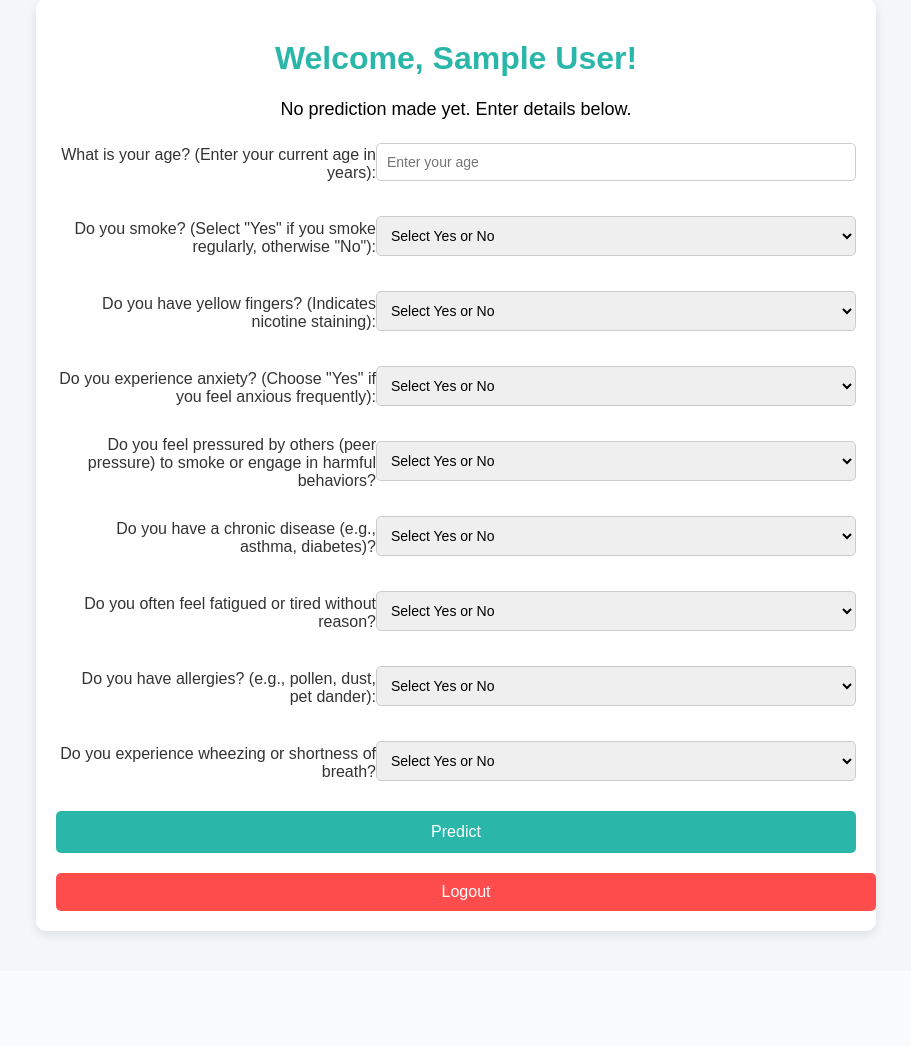
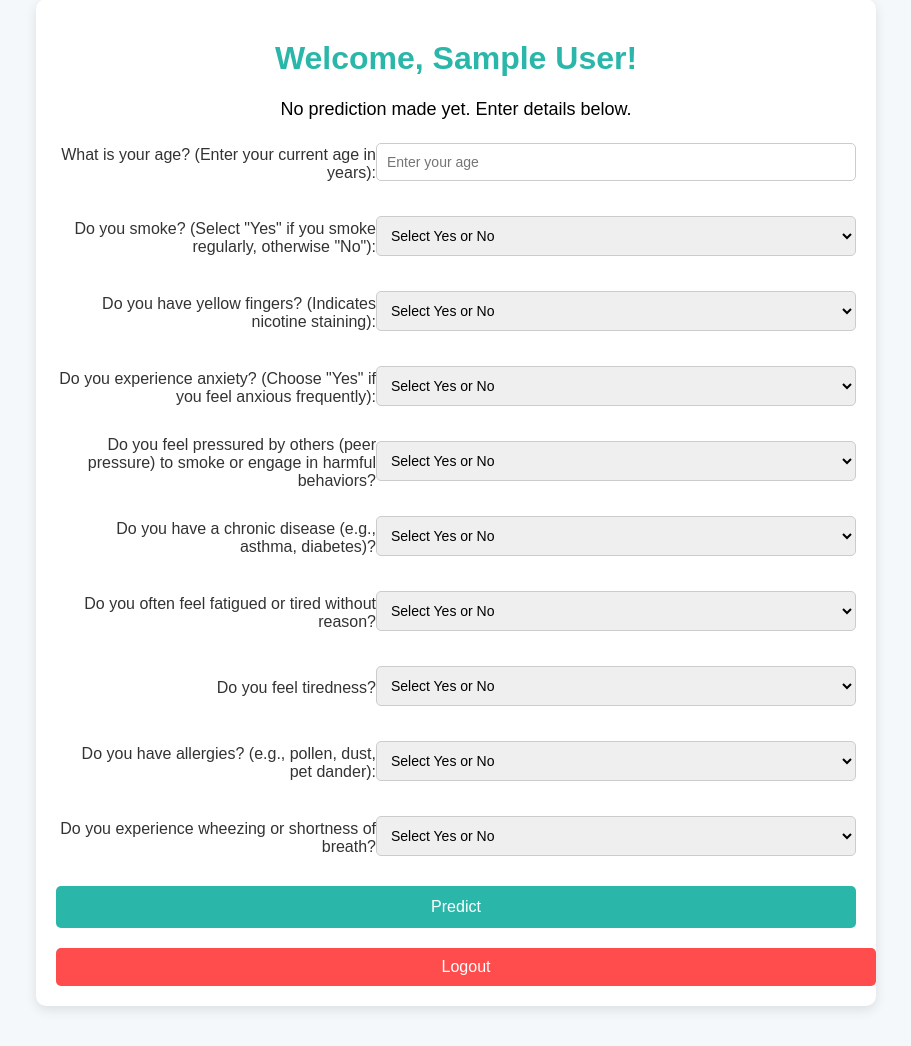
Before and after one commit to Kennady123/flower-detection, a Flask app: page /predict in a window 1280 px wide. Shown: the part 41-1087 px from the top of the page, without its empty margins (184-1095 px from the left). Before the commit the page ends 980 px from the top, so only its background shows below. Run offline with Flask 3, Linux system fonts and the light colour scheme; the visitor is signed in with stand-in values (Sample User, id 1).

Commit message:
changes made

```diff
--- a/cancer prediction/templates/index.html
+++ b/cancer prediction/templates/index.html
@@ -179,6 +179,15 @@
                 </select>
             </div>
             <div class="form-group">
+                <label for="obesity">Do you feel tiredness?</label>
+                <select name="obesity" required>
+                    <option value="" disabled selected>Select Yes or No</option>
+                    <option value="yes">Yes</option>
+                    <option value="no">No</option>
+                </select>
+
+            </div>
+            <div class="form-group">
                 <label for="allergies">Do you have allergies? (e.g., pollen, dust, pet dander):</label>
                 <select name="allergies" required>
                     <option value="" disabled selected>Select Yes or No</option>
```
